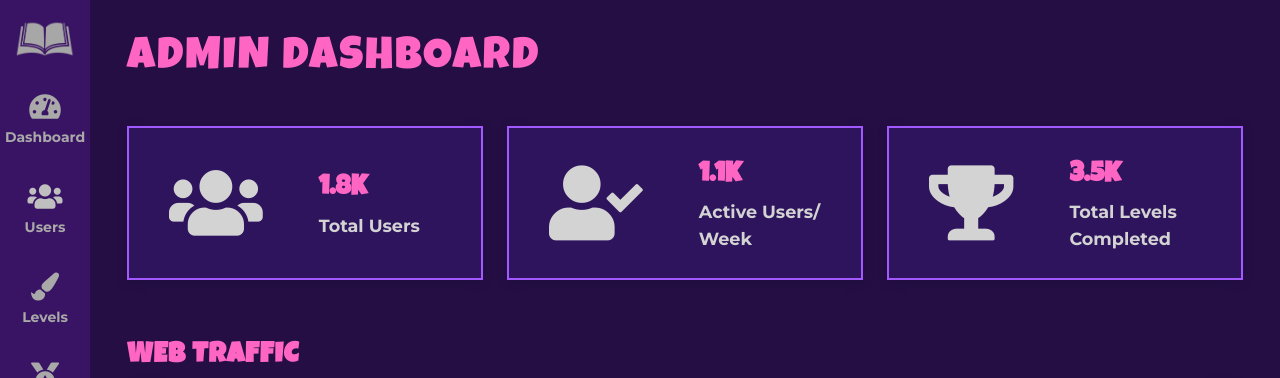
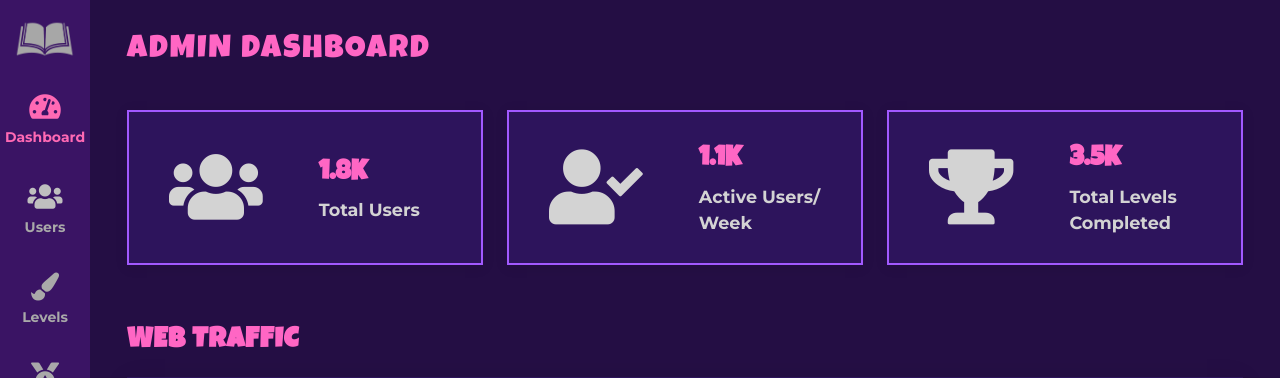
Before and after one commit to Luxanna22/webscape, a Flask app: page /admin/dashboard in a window 1280 px wide. Shown: the top 378 px of the page. Run offline with Flask 3, Linux system fonts and the light colour scheme; a user stored in the database is signed in.

Commit message:
Update admin dashboard template with improved title, active navigation item styling, and responsive font size adjustments for better user experience.

```diff
--- a/templates/admin/dashboard.html
+++ b/templates/admin/dashboard.html
@@ -2,7 +2,7 @@
 <html lang="en">
   <head>
     <meta charset="UTF-8" />
-    <title>Admin | WebScape</title>
+    <title>Admin Dashboard | WebScape</title>
     <link
       rel="icon"
       href="/static/images/playground-mode.png"
@@ -136,6 +136,16 @@
       .sidebar .nav-item a:hover {
         color: #ff69b4;
       }
+      /* active */
+      .sidebar .nav-item.active {
+        color: #ff69b4;
+      }
+      .sidebar .nav-item.active i {
+        color: #ff69b4;
+      }
+      .sidebar .nav-item.active a {
+        color: #ff69b4;
+      }
 
       main {
         margin-left: 80px;
@@ -213,7 +223,7 @@
       }
       .dashboard-title {
         font-family: "Luckiest Guy", cursive;
-        font-size: 3.5vw;
+        font-size: 2.5vw;
         color: var(--accent-color);
         margin-bottom: 40px;
         text-align: left;
@@ -359,9 +369,11 @@
         /></a>
         <br />
       </div>
-      <div class="nav-item levels">
+      <div class="nav-item levels active">
+        <a href="#">
           <i class="fas fa-tachometer-alt" aria-hidden="true"></i>
           <span>Dashboard</span>
+        </a>
       </div>
       <div class="nav-item badges">
         <a href="/admin/users">
@@ -370,12 +382,16 @@
         </a>
       </div>
       <div class="nav-item options">
+        <a href="/admin/levels">
           <i class="fas fa-paint-brush" aria-hidden="true"></i>
           <span>Levels</span>
+        </a>
       </div>
       <div class="nav-item options">
+        <a href="/admin/rankings">
           <i class="fas fa-medal" aria-hidden="true"></i>
           <span>Rankings</span>
+        </a>
       </div>
       <div class="nav-item account mt-auto mb-4">
         <a href="/logout">
```
Lines whose indentation alone changed are shown as unchanged.
